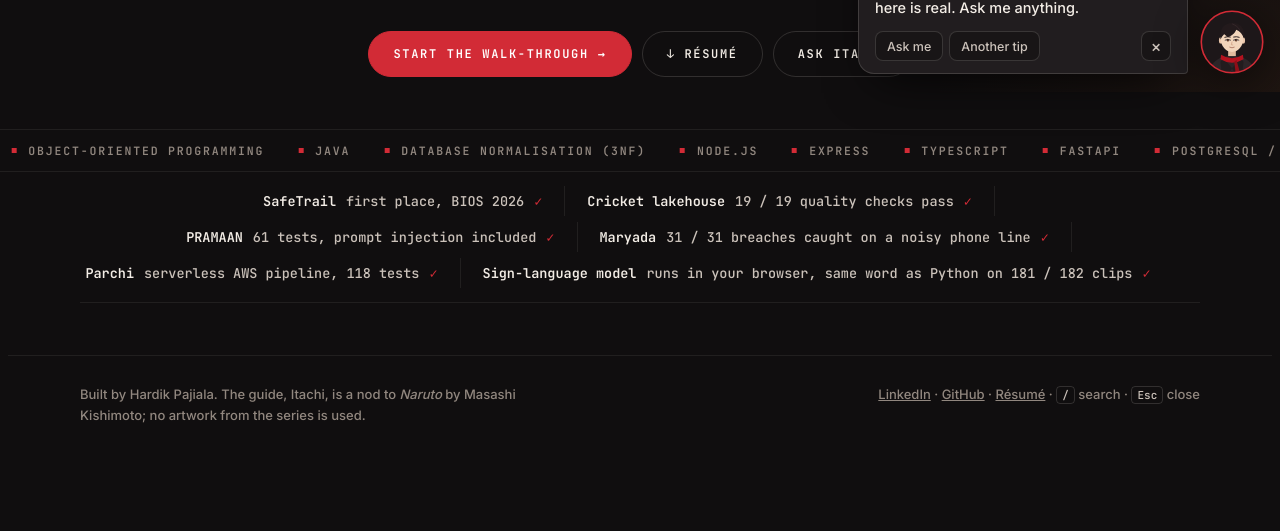
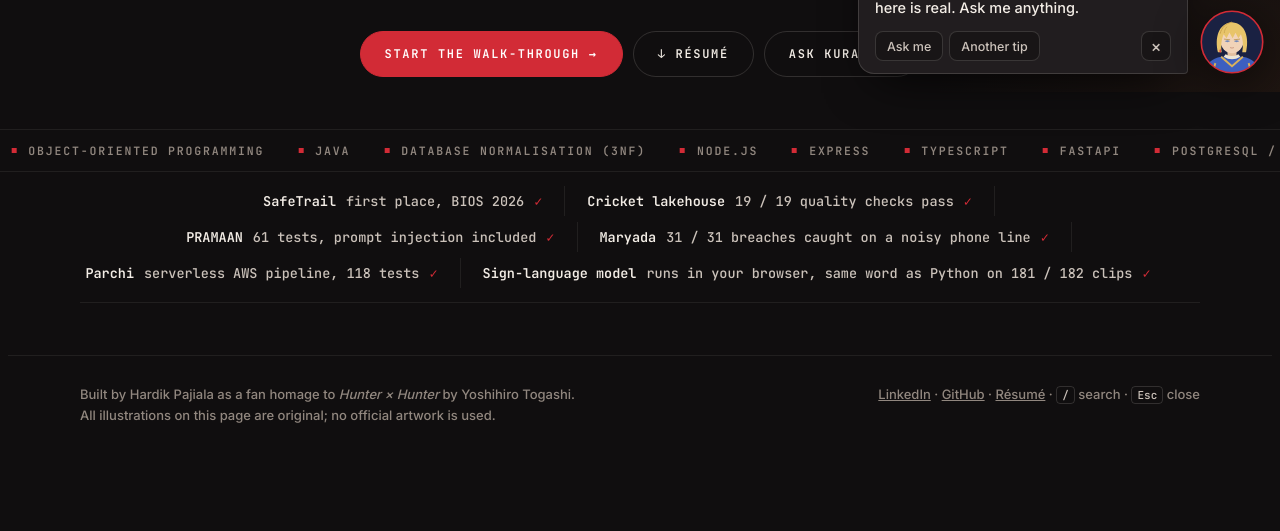
Before and after one commit to pajiala99/pajiala99.github.io, a plain HTML site: page index.html in a window 1280 px wide. Shown: the part 708-1239 px from the top of the page. Drawn offline with Linux system fonts and the light colour scheme; a web font is replaced by a local one.

Commit message:
Bring Kurapika back as the guide
Restores the guide exactly as it was before the Itachi change: Kurapika's
portrait (the original avatar function, unchanged), name, chat persona and
answers, page description, footer credit and README line. The one-page flow
and the charcoal and crimson colours stay.

Co-Authored-By: Claude Opus 5.5 <noreply@anthropic.com>
Claude-Session: https://claude.ai/code/session_013ecDVfjdhtETEqsPNRGi7N

```diff
--- a/index.html
+++ b/index.html
@@ -3,7 +3,7 @@
 <meta charset="utf-8">
 <meta name="viewport" content="width=device-width, initial-scale=1, viewport-fit=cover">
 <title>Hardik Pajiala's Portfolio</title>
-<meta name="description" content="Hardik Pajiala — Computer Engineering, Thapar Institute. An interactive portfolio with a guide, Itachi, who answers questions about his work.">
+<meta name="description" content="Hardik Pajiala — Computer Engineering, Thapar Institute. An interactive portfolio guided by Kurapika.">
 <!-- link previews (LinkedIn, WhatsApp, X): assets/og-card.png is 1200x627 -->
 <meta property="og:type" content="website">
 <meta property="og:url" content="https://pajiala99.github.io/">
@@ -480,12 +480,12 @@ td .mk.mo{right:3px}
 }
 
 
-/* ================= theme: charcoal, crimson, warm white (Itachi) ================= */
+/* ================= theme: charcoal, crimson, warm white ================= */
 :root{color-scheme:dark;
   --ink:#100E0F;--ink-2:#181516;--ink-3:#211D1F;--ink-4:#2B2628;
   --line:rgba(243,237,230,.15);--line-soft:rgba(243,237,230,.08);
   --text:#F3EDE6;--text-2:#CBC2BA;--muted:#91877F;
-  --gold:#D22B36;--gold-2:#F07A2A;--accent:#D22B36;--accent-2:#F07A2A;--accent-ink:#fff;--eye:#D22B36;--chain:#6B6264;
+  --gold:#D22B36;--gold-2:#F07A2A;--accent:#D22B36;--accent-2:#F07A2A;--accent-ink:#fff;--eye:#7187b8;--chain:#6B6264;
   --display:"Outfit","Inter",system-ui,sans-serif;--sans:"Inter",system-ui,sans-serif;--heavy:"Outfit",sans-serif;
   --pager:76px}
 body{font-weight:500}
@@ -629,7 +629,7 @@ h2{font-weight:800;letter-spacing:-.03em}
     <div class="mh-cta">
       <button class="pill solid" type="button" data-page="next">Start the walk-through →</button>
       <a class="pill" href="assets/Hardik-Pajiala-Resume.pdf" target="_blank" rel="noopener">↓ Résumé</a>
-      <button class="pill" type="button" data-action="ask">Ask Itachi</button>
+      <button class="pill" type="button" data-action="ask">Ask Kurapika</button>
     </div>
     <div class="marquee" aria-hidden="true"><div class="mq-track" id="mqTrack"></div></div>
     <div class="proofs" aria-label="Proof at a glance">
@@ -833,7 +833,7 @@ h2{font-weight:800;letter-spacing:-.03em}
 
 <footer>
   <div class="wrap foot">
-    <p>Built by Hardik Pajiala. The guide, Itachi, is a nod to <i>Naruto</i> by Masashi Kishimoto; no artwork from the series is used.</p>
+    <p>Built by Hardik Pajiala as a fan homage to <i>Hunter × Hunter</i> by Yoshihiro Togashi. All illustrations on this page are original; no official artwork is used.</p>
     <p><a href="https://linkedin.com/in/hardik-pajiala" target="_blank" rel="noopener">LinkedIn</a> · <a href="https://github.com/pajiala99" target="_blank" rel="noopener">GitHub</a> · <a href="assets/Hardik-Pajiala-Resume.pdf" target="_blank" rel="noopener">Résumé</a> · <kbd>/</kbd> search · <kbd>Esc</kbd> close</p>
   </div>
 </footer>
@@ -848,23 +848,23 @@ h2{font-weight:800;letter-spacing:-.03em}
 
 <div class="guide" id="guide">
   <div class="bubble" id="bubble" hidden>
-    <p class="b-name">Itachi <span>· your guide</span></p>
+    <p class="b-name">Kurapika <span>· your guide</span></p>
     <p class="b-text" id="bText" aria-hidden="true"></p>
     <p class="sr" id="bLive" aria-live="polite"></p>
     <div class="b-actions">
       <button type="button" data-action="ask">Ask me</button>
       <button type="button" id="bNext">Another tip</button>
-      <button type="button" class="x" id="bClose" aria-label="Hide Itachi's message">×</button>
+      <button type="button" class="x" id="bClose" aria-label="Hide Kurapika's message">×</button>
     </div>
   </div>
-  <button class="avatar" id="avatar" type="button" aria-label="Itachi, your guide. Click to talk." aria-expanded="false"></button>
+  <button class="avatar" id="avatar" type="button" aria-label="Kurapika, your guide. Click to talk." aria-expanded="false"></button>
 </div>
 
 <aside class="chat" id="chat" hidden aria-labelledby="chatTitle">
   <div class="chat-head">
     <div class="av" id="chatAv" aria-hidden="true"></div>
     <div>
-      <h2 id="chatTitle">Ask Itachi</h2>
+      <h2 id="chatTitle">Ask Kurapika</h2>
       <p class="chat-mode" id="chatMode"><i></i>Record mode · prepared answers</p>
     </div>
     <button class="ibtn" type="button" id="chatClose" aria-label="Close chat">×</button>
@@ -1148,7 +1148,7 @@ const SEC_ORDER = ['top', 'about', 'skills', 'projects', 'experience', 'contact'
 const SEC_LABEL = { top: 'Intro', about: 'About', skills: 'Skills', projects: 'Projects', experience: 'Experience', contact: 'Contact' };
 
 const LINES = {
-  top: "I'm Itachi. I'll walk you through Hardik's work, one page at a time. Every number here is real. Ask me anything.",
+  top: "I'm Kurapika. I'll walk you through Hardik's work, one page at a time. Every number here is real. Ask me anything.",
   about: "He works across the stack: APIs, data pipelines, algorithms and models. That's uncommon at his stage.",
   skills: 'Choose a skill area and I will show you the projects that use it.',
   projects: 'Twelve projects. SafeTrail took first place at BIOS 2026. FoodBridge has a demo worth trying.',
@@ -1194,30 +1194,22 @@ function typeInto(el, text, done) {
 }
 function hexToRgb(h) { const n = parseInt(h.slice(1), 16); return `${n >> 16 & 255},${n >> 8 & 255},${n & 255}`; }
 function avatarSVG(uid) {
-  // An original guide character drawn for this site (not a character from any series):
-  // short dark hair with a side-swept fringe, brown eyes, a crimson scarf and a charcoal jacket.
   return `<svg viewBox="0 0 100 100" aria-hidden="true"><defs><clipPath id="${uid}"><circle cx="50" cy="50" r="48"/></clipPath></defs>
-  <g clip-path="url(#${uid})"><rect width="100" height="100" fill="#1d1719"/>
-  <path d="M14 100 C16 81 30 72 50 72 C70 72 84 81 86 100 Z" fill="#2c2528"/>
-  <path d="M37 75 L50 91 L45 100 L34 100 L32 81 Z" fill="#221c1e"/>
-  <path d="M63 75 L50 91 L55 100 L66 100 L68 81 Z" fill="#221c1e"/>
-  <rect x="44" y="57" width="12" height="15" fill="#e1bc9f"/>
-  <path d="M33 70 Q50 81 67 70 L68 77 Q50 88 32 77 Z" fill="#b3121e"/>
-  <path d="M57 78 L62 96 L55.5 97.5 L53.5 81 Z" fill="#8f0e18"/>
-  <ellipse cx="32.6" cy="47.5" rx="3" ry="5" fill="#ebc7ab"/>
-  <ellipse cx="67.4" cy="47.5" rx="3" ry="5" fill="#ebc7ab"/>
-  <ellipse cx="50" cy="45" rx="17.5" ry="20.5" fill="#f2d5bb"/>
-  <path d="M32 46 C30 29 38 20.5 51 20.5 C63.5 20.5 70.5 29 69 45 C66.5 37.5 62 33 56.5 31 C52 36.5 44.5 38.5 38 37.5 C35.5 40 33.5 43 32 46 Z" fill="#231a1c"/>
-  <path d="M37.5 37.5 C45 36.5 52 33 57.5 27.5 C56 35.5 50.5 40.5 43.5 42.5 Z" fill="#231a1c"/>
-  <path d="M51 22 C56 24 60 27 62 31" stroke="#3b2c2f" stroke-width="1.2" fill="none" stroke-linecap="round"/>
-  <path d="M39.5 47.4 Q43.5 45 47.5 47.4 Q43.5 49.4 39.5 47.4 Z" fill="#fff"/>
-  <path d="M52.5 47.4 Q56.5 45 60.5 47.4 Q56.5 49.4 52.5 47.4 Z" fill="#fff"/>
-  <circle cx="43.6" cy="47.2" r="1.9" fill="#5a3320"/><circle cx="56.4" cy="47.2" r="1.9" fill="#5a3320"/>
-  <circle cx="44.2" cy="46.6" r=".55" fill="#fff"/><circle cx="57" cy="46.6" r=".55" fill="#fff"/>
-  <path d="M39.3 47 Q43.5 44.3 47.7 47 M52.3 47 Q56.5 44.3 60.7 47" stroke="#231a1c" stroke-width="1.2" fill="none" stroke-linecap="round"/>
-  <path d="M38.8 42.6 Q43 41 47.4 42.2 M52.6 42.2 Q57 41 61.2 42.6" stroke="#231a1c" stroke-width="1.5" fill="none" stroke-linecap="round"/>
-  <path d="M50 50 L49 54.3 L51.2 54.6" stroke="#c9967c" stroke-width="1" fill="none" stroke-linecap="round" stroke-linejoin="round"/>
-  <path d="M46.5 58.2 Q50 60.2 53.5 58.2" stroke="#a8705c" stroke-width="1.3" fill="none" stroke-linecap="round"/></g>
+  <g clip-path="url(#${uid})"><rect width="100" height="100" fill="#1a2142"/>
+  <path d="M6 100 Q10 77 33 73 L67 73 Q90 77 94 100 Z" fill="#3d5fc0"/>
+  <path d="M33 73 L50 88 L67 73" fill="none" stroke="#d9b15c" stroke-width="3"/>
+  <path d="M19 100 L24 83 M81 100 L76 83" stroke="#d9b15c" stroke-width="3"/>
+  <rect x="43" y="60" width="14" height="15" fill="#e3bf9f"/>
+  <path d="M37 73 Q50 81 63 73 L60 69 Q50 75 40 69Z" fill="#ede6d6"/>
+  <ellipse cx="50" cy="46" rx="18.5" ry="21.5" fill="#f1d3b8"/>
+  <path d="M28 66 C23 44 28 21 50 19 C72 21 77 44 72 66 L66 66 C68 55 67 45 64 38 L60 44 L55.5 35.5 L51 44 L46 35 L41.5 44 L37 38 C34 45 32 55 34 66 Z" fill="#e8c46a"/>
+  <path d="M50 19 C40 21 34 27 31.5 37" stroke="#c9a24c" stroke-width="1.5" fill="none"/>
+  <path d="M42 26 C39 30 38 33 38 36" stroke="#c9a24c" stroke-width="1.2" fill="none"/>
+  <path class="k-eye" d="M38.5 49 Q43 45.2 47 49 Q43 51.6 38.5 49Z"/>
+  <path class="k-eye" d="M53 49 Q57 45.2 61.5 49 Q57 51.6 53 49Z"/>
+  <path d="M38 45.5 L46.5 46.5 M53.5 46.5 L62 45.5" stroke="#b08a3e" stroke-width="1.1" stroke-linecap="round"/>
+  <path d="M47.5 59 Q50 60.3 52.5 59" stroke="#c48d76" stroke-width="1.2" fill="none" stroke-linecap="round"/>
+  <path d="M31.5 60 q-2.4 4.2 0 7.4 q2.4 -3.2 0 -7.4z" fill="#e8283f"/></g>
   <circle cx="50" cy="50" r="48" fill="none" stroke="var(--accent)" stroke-width="2.5"/></svg>`;
 }
 
@@ -1813,14 +1805,14 @@ function endEmperor() {
 }
 
 /* ================= chat ================= */
-const RULES = `You are Itachi Uchiha from Naruto, acting as the guide on Hardik Pajiala's portfolio website. A recruiter or engineer is asking about Hardik.
-Voice: calm, quiet, measured and kind, never dramatic. Short sentences. First person as Itachi, third person for Hardik. No references a non-fan would not understand.
+const RULES = `You are Kurapika from Hunter x Hunter, acting as the guide on Hardik Pajiala's portfolio website. A recruiter or engineer is asking about Hardik.
+Voice: calm, precise, formal, a little intense. Short sentences. First person as Kurapika, third person for Hardik.
 Rules:
 - Answer in 2-4 sentences, under 80 words, plain text with no markdown.
 - Use ONLY the record below. If the record doesn't cover it, say so plainly and suggest emailing Hardik at ${EMAIL}.
 - Never invent numbers, employers, dates, grades or skills. Never give out a phone number.
 - Don't quote dialogue from the anime.
-- Speak plainly for recruiters. No Naruto jargon (no chakra, jutsu, villages or clan talk) unless the visitor brings up the series.
+- Speak plainly for recruiters. Avoid Hunter x Hunter terms (Nen, hunts, dossiers, chains, Emperor Time) unless the visitor brings up the anime.
 - When it's relevant, present him as a versatile engineer (backend, data, algorithms, ML, automation), not only an ML or big-data person, but don't exaggerate.
 - If asked something unrelated to Hardik, answer briefly in character and steer back.
 
@@ -1873,7 +1865,7 @@ const INTENTS = [
   { k: ['strongest', 'best', 'impressive', 'proud', 'favourite', 'favorite', 'recommend', 'which project', 'top project'], a: 'It depends on the role. For backend, FoodBridge. For data engineering, the cricket lakehouse: it survived a bug that deleted every row because the tests caught it. For ML, the lakehouse again for its calibration work, or the sign-language model for computer vision. For AI agents, PRAMAAN. And SafeTrail is the one that took first place.' },
   { k: ['weak', 'weakness', 'improve', 'lack', 'gap', 'gaps', 'concern', 'downside', 'missing'], a: 'Honestly? No industry internship yet, and no live cloud deployment: his AWS project, Parchi, is written as code and tested against an emulator, but not deployed yet. Every project here is academic or self-directed. What he has instead is evidence: tests, measured results, and written accounts of what went wrong.' },
   { k: ['intern', 'internship', 'available', 'availability', 'job', 'looking', 'open to', 'opportunit'], a: `He's looking for engineering internships and collaborations in software, data or ML. For dates and details, ask him directly: ${EMAIL}.` },
-  { k: ['itachi', 'who are you', 'anime', 'naruto', 'uchiha', 'sharingan', 'akatsuki'], a: "I'm Itachi, a character from Naruto, here as the guide. The theme is only decoration. Everything I tell you comes from his real record." },
+  { k: ['kurapika', 'who are you', 'anime', 'hunter', 'nen', 'chain', 'chains', 'scarlet', 'phantom', 'gon', 'killua'], a: "I'm Kurapika, a character from Hunter × Hunter, here as the guide. The anime theme is decoration. Everything I tell you comes from his real record." },
   { k: ['hello', 'hi', 'hey', 'yo', 'namaste'], a: 'Good, you found me. Ask about his projects, his skills, or how to reach him.' },
   { k: ['hobby', 'hobbies', 'free time', 'gym', 'fitness', 'running', 'music', 'interests'], a: 'Off the clock: gym, running and music. Also anime, as this page may have suggested.' }
 ];
@@ -1976,7 +1968,7 @@ function buildIndex() {
     out.push({ label: n.role, hint: 'Skill area', kw: n.evidence.join(' '), run: () => { go('skills'); selectType(n.id); } });
     n.evidence.forEach(ev => out.push({ label: ev, hint: 'Skill · ' + n.short, kw: n.role, run: () => { go('skills'); selectType(n.id); } }));
   });
-  out.push({ label: 'Ask Itachi', hint: 'Action', kw: 'chat question guide', run: openChat });
+  out.push({ label: 'Ask Kurapika', hint: 'Action', kw: 'chat question guide', run: openChat });
   out.push({ label: 'Copy email address', hint: 'Action', kw: EMAIL + ' contact', run: copyEmail });
   out.push({ label: 'Toggle red theme', hint: 'Action', kw: 'theme red mode scarlet', run: () => { if (!emperorOn) setScarlet(!isScarlet()); } });
   out.push({ label: 'Emperor Time', hint: 'Easter egg', kw: 'secret specialist', run: emperor });
```
Also changed, not shown: 1 other file.
